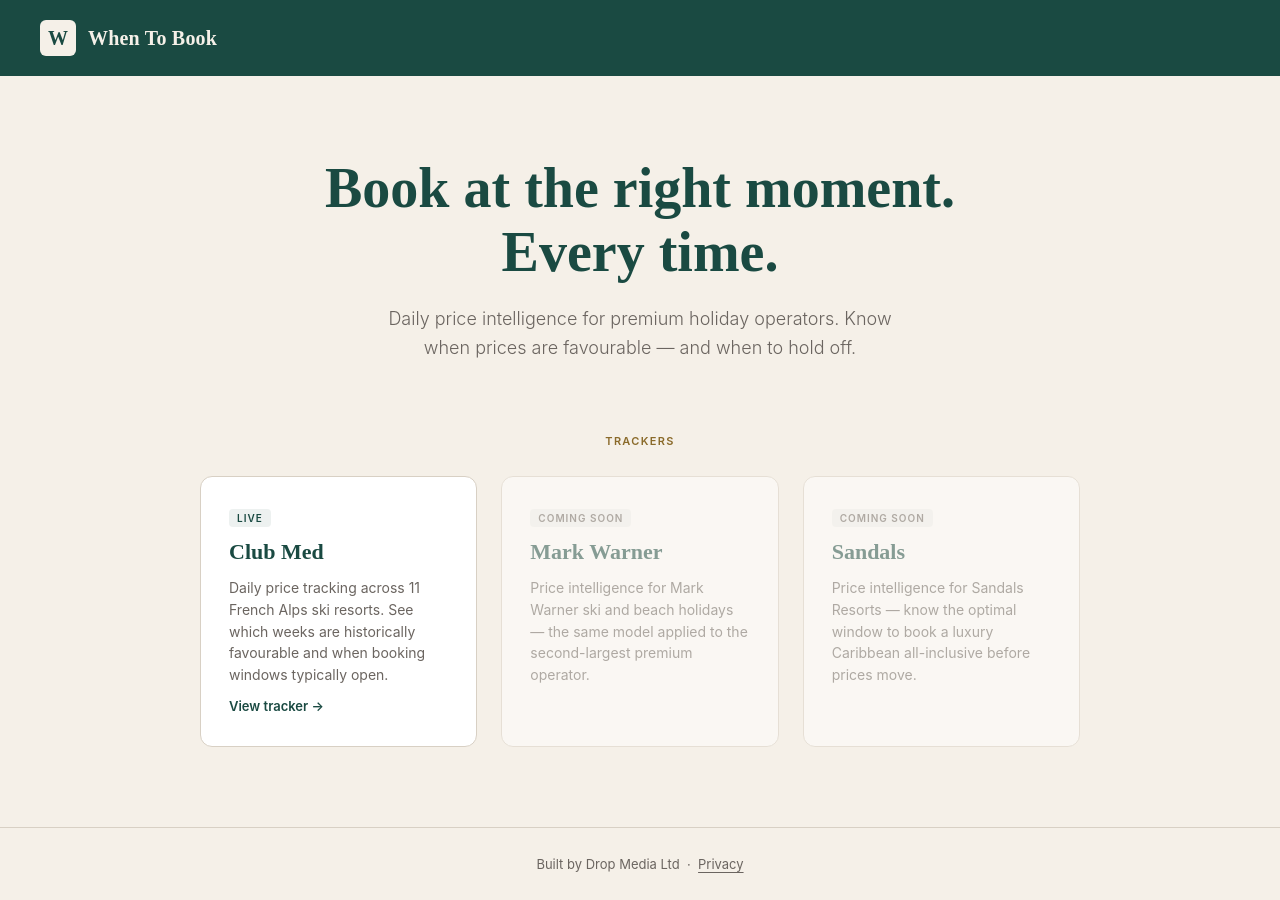
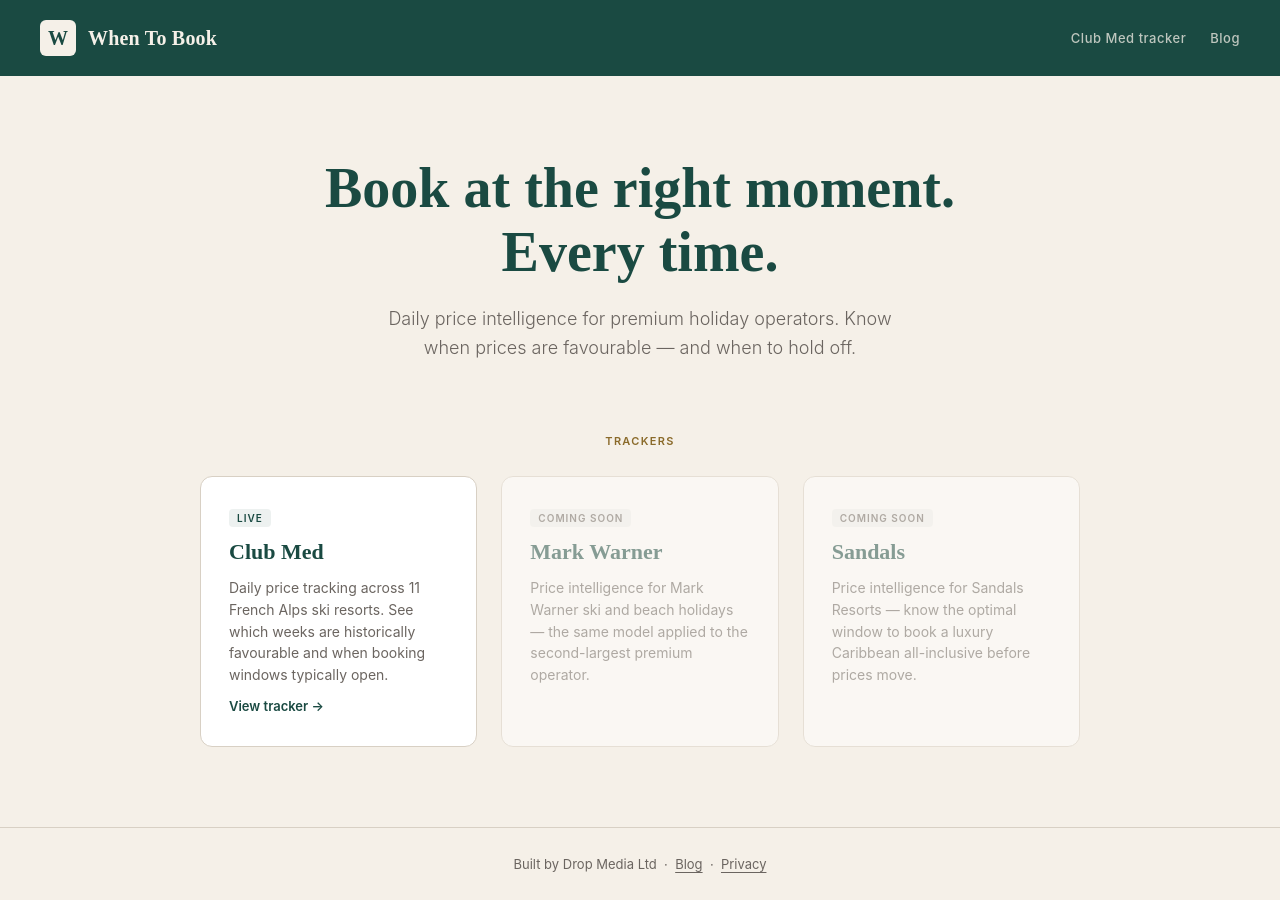
Before and after one commit to 215781/booking-window, a Jekyll site: the page index.html, which Jekyll copies as it is, in a window 1280 px wide. Built offline with Jekyll 4.4.1, drawn with Linux system fonts in a browser that asks for light colours; some web fonts are replaced.

Commit message:
feat: add blog nav link to root index.html
Adds header nav (Club Med tracker + Blog) and a Blog footer link so
visitors can discover /blog/ from the home page.

Co-Authored-By: Claude Sonnet 4.6 <noreply@anthropic.com>

```diff
--- a/index.html
+++ b/index.html
@@ -84,6 +84,13 @@
       color: var(--bg);
       letter-spacing: 0.01em;
     }
+
+    .header-nav { margin-left: auto; display: flex; gap: 24px; }
+    .header-nav a {
+      color: rgba(245,240,232,0.75); font-size: 13px;
+      font-weight: 500; text-decoration: none; letter-spacing: 0.04em;
+    }
+    .header-nav a:hover { color: var(--bg); }
 
     main {
       flex: 1;
@@ -256,6 +263,10 @@
   <header>
     <div class="logo-mark">W</div>
     <span class="logo-text">When To Book</span>
+    <nav class="header-nav">
+      <a href="/clubmed">Club Med tracker</a>
+      <a href="/blog">Blog</a>
+    </nav>
   </header>
 
   <main>
@@ -291,7 +302,7 @@
   </main>
 
   <footer>
-    <p>Built by Drop Media Ltd &nbsp;·&nbsp; <a href="/privacy.html">Privacy</a></p>
+    <p>Built by Drop Media Ltd &nbsp;·&nbsp; <a href="/blog">Blog</a> &nbsp;·&nbsp; <a href="/privacy.html">Privacy</a></p>
   </footer>
 
 </body>
```
